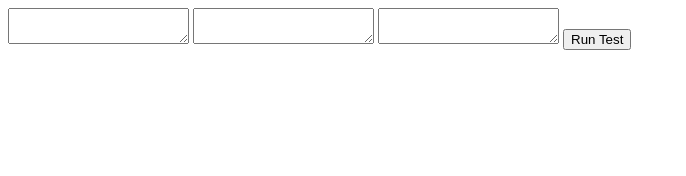
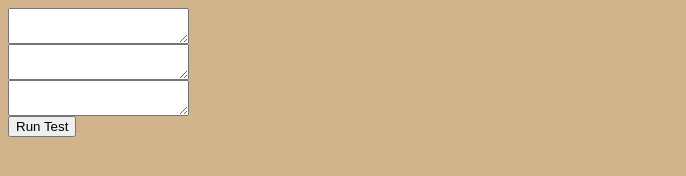
Before and after one commit to Doopdon/TestingExtension, a browser extension: page Test Page/PlayGround.html in a window 1280 px wide. Shown: the whole page, without its empty margins (0-686 px from the left). Drawn offline with Linux system fonts and the light colour scheme.

Commit message:
changes were made

```diff
--- a/Test Page/PlayGround.html
+++ b/Test Page/PlayGround.html
@@ -5,6 +5,7 @@
 
 </header>
 <body>
+	<div id="container">
 		<textarea id="tx1"></textarea>
 		<textarea id="tx2"></textarea>
 		<textarea id="tx3"></textarea>
@@ -13,5 +14,6 @@
 		<label id="lbl2"></label>
 		<label id="lbl3"></label>
 		<script src="script.js"></script>
+ 	</div>
 </body>
 </html>
--- a/Test Page/style.css
+++ b/Test Page/style.css
@@ -1,3 +1,10 @@
 textarea{
-    position: relative;
+    display: block;
 }
+label{
+    display: block;
+}
+
+body{
+    background-color: tan;
+}
```
Also changed, not shown: 3 other files. Lines whose indentation alone changed are shown as unchanged.
